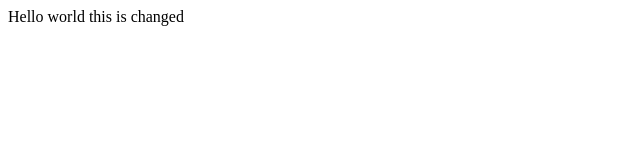
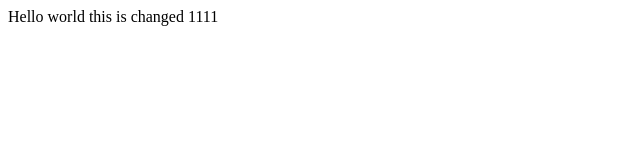
Before and after one commit to avinashzwt/Hello-world, a plain HTML site: page index.html in a window 1280 px wide. Shown: the full height of the page, 0-640 px from the left. Drawn offline with Linux system fonts and the light colour scheme.

Commit message:
My commit

```diff
--- a/index.html
+++ b/index.html
@@ -1,7 +1,7 @@
 <html>
 <head></head>
 <body>
-    Hello world this is changed
+    Hello world this is changed 1111
 </body>
 
 </html>
```
